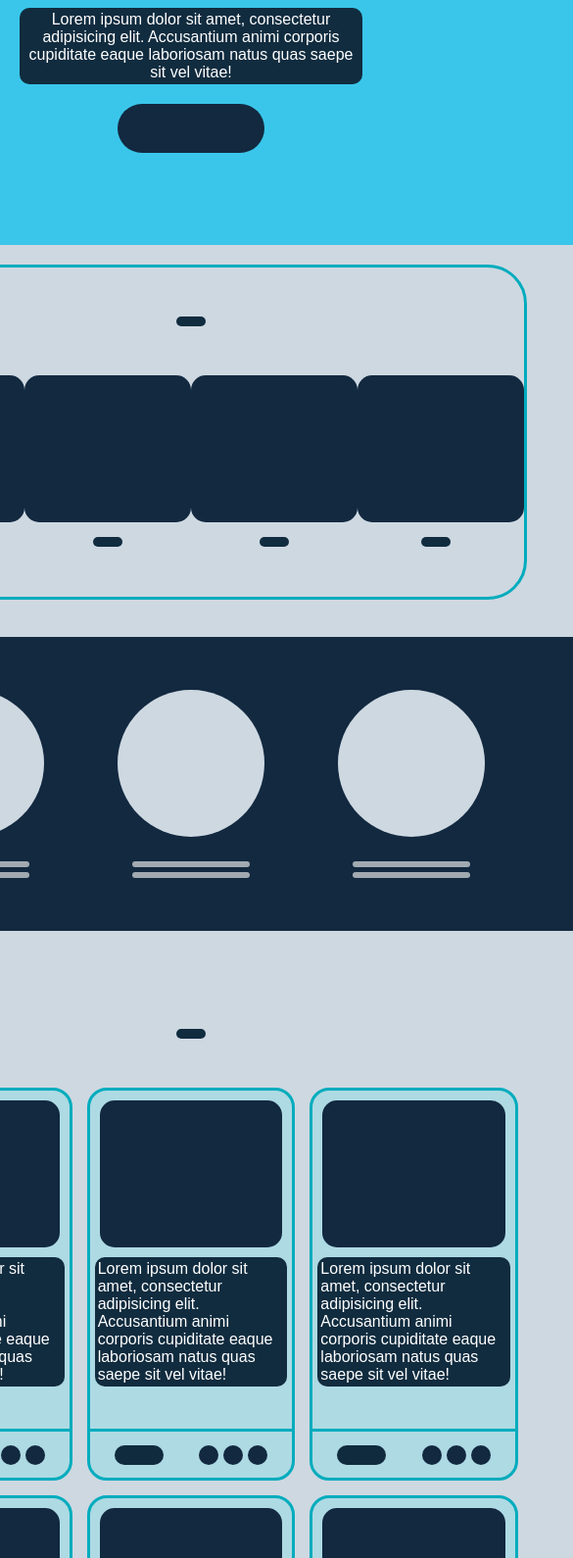
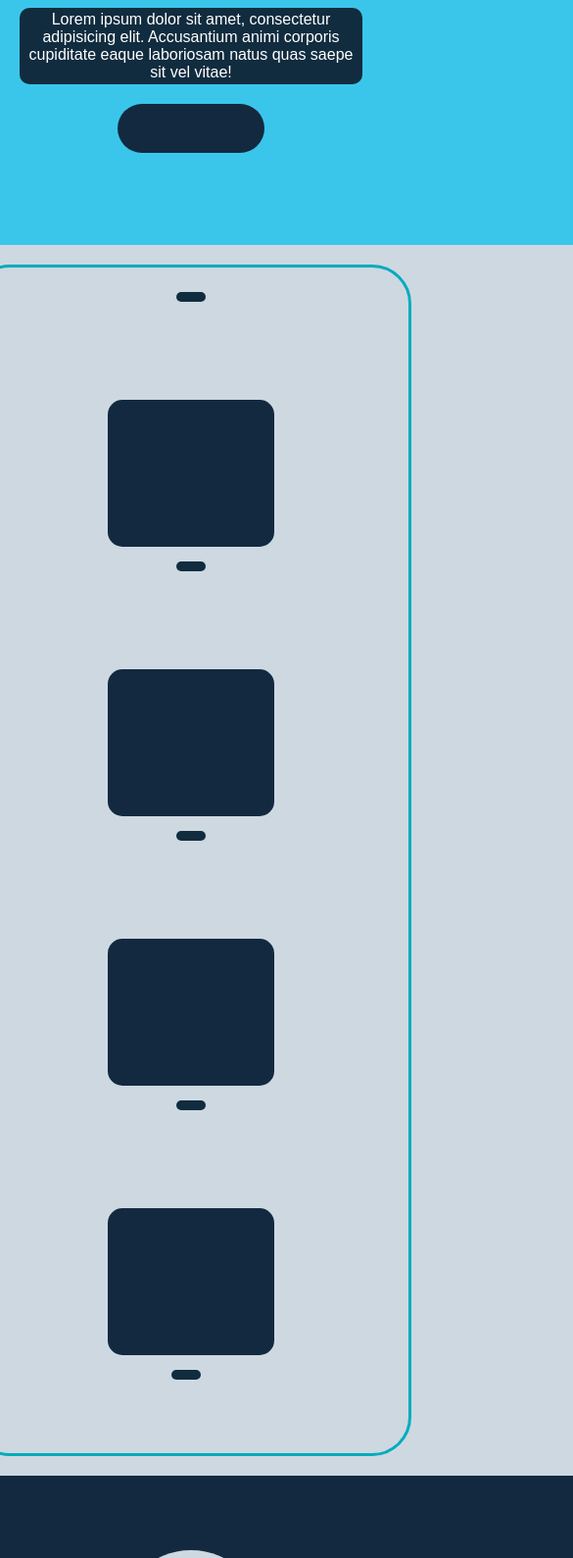
Before and after one commit to FORLINExD/Front_Course, a plain HTML site: page Classwork_2/Task_1/index.html in a window 390 px wide. Shown: the part 305-1895 px from the top of the page at 98% size, 585 px wide, since content can reach past the window. Drawn offline with Linux system fonts and the light colour scheme.

Commit message:
add media adaptation for 480px width screen

```diff
--- a/Classwork_2/Task_1/index.html
+++ b/Classwork_2/Task_1/index.html
@@ -5,6 +5,7 @@
     <meta name="viewport" content="width=device-width, user-scalable=no, initial-scale=1.0, maximum-scale=1.0, minimum-scale=1.0">
     <meta http-equiv="X-UA-Compatible" content="ie=edge">
     <link rel="stylesheet" href="style.css">
+    <link rel="stylesheet" href="media.css">
     <title>Task 1</title>
 </head>
 <body>
--- /dev/null
+++ b/Classwork_2/Task_1/media.css
@@ -0,0 +1,81 @@
+@media screen and (max-width: 480px) {
+    .soc__item {
+        display: none;
+    }
+    .header{
+        display: flex;
+        justify-content: center;
+    }
+
+    .logo {
+        margin: 0;
+    }
+
+    .links {
+        display: none;
+    }
+
+    .top__container,
+    .bottom__container,
+    .sub__wrap-block,
+    .both__blocks,
+    .main__wrap,
+    .wrap__block,
+    .main__footer{
+        height: fit-content;
+    }
+
+    .top__border-block {
+        margin: 0 auto;
+        width: 450px;
+    }
+
+    .flex__square,
+    .inner__header,
+    .bottom__block {
+        margin: 25px 0;
+    }
+
+    .inner__main,
+    .bottom__container {
+        display: flex;
+        flex-direction: column;
+        row-gap: 50px;
+        padding: 50px 0;
+    }
+
+    .main__wrap,
+    .sub__wrap-block,
+    .wrap__title{
+        padding: 50px 0;
+    }
+
+    .wrap__block {
+        width: 450px;
+    }
+
+    .both__blocks {
+        display: flex;
+        align-items: center;
+        flex-direction: column;
+        margin-bottom: 50px;
+        width: 900px;
+    }
+
+    .left__block,
+    .right__block {
+        height: 400px;
+    }
+    .left__block {
+        border-radius: 15px 15px 0 0;
+    }
+    .right__block {
+        border-radius: 0 0 15px 15px;
+    }
+
+    .footer__text {
+        font-size: 12px;
+        width: 300px;
+    }
+
+}
--- a/Classwork_2/Task_1/style.css
+++ b/Classwork_2/Task_1/style.css
@@ -87,7 +87,10 @@ body {
 /******************  MAIN CONTAINER  *******************/
 
 .main__container {
-    width: 1300px;
+    margin: 0 auto;
+    max-width: 1300px;
+    padding-right: 10px;
+    padding-left:  10px;
     box-shadow: 0 0 15px #333;
 }
 .main__header {
@@ -182,12 +185,12 @@ body {
 }
 
 .top__container {
-    height: 400px;
-    padding-top: 20px;
+    min-height: 400px;
+    padding: 20px 0;
 }
 
 .top__border-block {
-    height: 90%;
+    min-height: 90%;
     margin: 0 50px;
     border: 3px solid #01acbd;
     border-radius: 40px;
@@ -201,7 +204,7 @@ body {
 }
 
 .inner__main {
-    height: 200px;
+    min-height: 200px;
     display: flex;
     justify-content: space-evenly;
 }
@@ -276,7 +279,7 @@ body {
     row-gap: 15px;
     column-gap: 15px;
     width: 85%;
-    height: 800px;
+    min-height: 800px;
 }
 
 .card {
```
